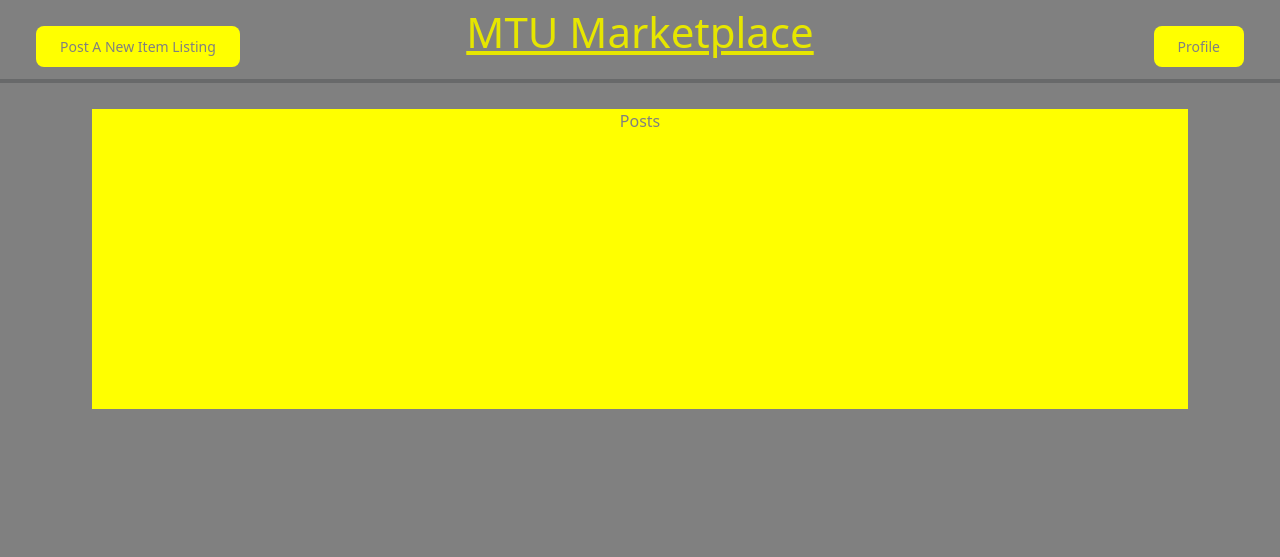
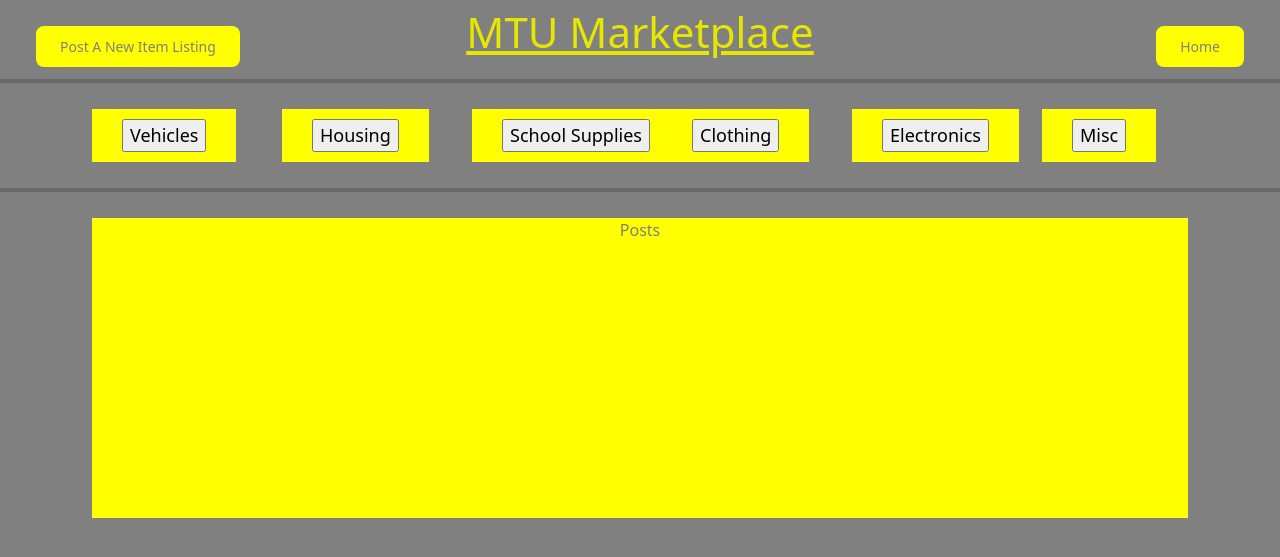
Before and after one commit to BarkBoard/main, a PHP site: page /posting.php in a window 1280 px wide. Shown: the top 557 px of the page. Run offline with PHP 8.4, Linux system fonts and the light colour scheme; data that the repository does not hold is empty.

Commit message:
fixed post deletion and home page links

```diff
--- a/posting.php
+++ b/posting.php
@@ -48,37 +48,55 @@ $category = $_POST["category"];
 		</div>
 
 
-   		<!-- login dropdown button and menu (needs fixing) -->
 		<div class="login">
-		<button onclick="profileFunc()" class="menubtn">
-			<!-- displaying name if logged in -->
-   			<?php
-			   if (isset($_SESSION['user'])){
-					echo($_SESSION['first_name']);
-					echo " ";
-					echo($_SESSION['last_name']);
-			   }else {
-				   echo "Profile";
-			   }
-			?>
-			<div class="dropdown-content-profile" id="profileDropdown">
-			<li><hr class="dropdown-divider" /></li>
-			<?php
-				if (!isset($_SESSION['user'])){
-					echo '<a href="loginPage.php">Log In</a><br>';
-					echo '<a href="register.php">Register</a>';
-			   }else {
-				   echo '<a href="changePass.php">Change Password</a><br>';
-				   echo '<a href="stop_session.php">Log Out</a><br>';
-				   echo '<a href="userPostings.php">My Profile</a>';
-			   }
-			?>
-			</div>
+			<button class="loginbtn" onclick="location.href='mtumarket.php'">
+			Home
+			</button>
 		</div>
 
 	</div>
 <hr size=6>
 
+<div class="container">
+	<div class="row">
+		<form action="posting.php" method="POST">
+			<div class ="row">
+				<div class="col-lg-2">
+					<button class="customDiv" type = "submit" name = "category" value = "Vehicles" onclick="location.href='posting.php'">
+						<input type = "Submit" name = "category" value="Vehicles">
+					</button>
+				</div>
+				<div class="col-lg-2">
+					<button class="customDiv" onclick="location.href='posting.php'">
+						<input type = "Submit" name = "category" value="Housing">
+					</button>
+				</div>
+				<div class="col-lg-2">
+					<button class="customDiv" onclick="location.href='posting.php'">
+						<input type = "Submit" name = "category" value="School Supplies">
+					</button>
+				</div>
+				<div class="col-lg-2">
+					<button class="customDiv" onclick="location.href='posting.php'">
+						<input type = "Submit" name = "category" value="Clothing">
+					</button>
+				</div>
+				<div class="col-lg-2">
+					<button class="customDiv" onclick="location.href='posting.php'">
+						<input type = "Submit" name = "category" value="Electronics">
+					</button>
+				</div>
+				<div class="col-lg-2">
+					<button class="customDiv" onclick="location.href='posting.php'">
+						<input type = "Submit" name = "category" value="Misc">
+					</button>
+				</div>
+			</div>
+		</form>
+	</div>
+</div>
+
+<hr size=6>
 
 <div class="container-sm">
 	<div class="row">
@@ -129,6 +147,7 @@ $category = $_POST["category"];
 						} else {
 							echo "0 results";
 						}
+						exit;
 					case 'Housing':
 						$sql = "select title, description, price, cond, address, rooms, baths, start_date, end_date, phone
 							from housing left outer join item using (item_id)
@@ -168,6 +187,7 @@ $category = $_POST["category"];
 						} else {
 							echo "0 results";
 						}
+						exit;
 					case 'Clothing':
 						$sql = "select title, description, price, cond, classification, gender, size, phone
 							from clothing left outer join item using (item_id)
@@ -201,6 +221,7 @@ $category = $_POST["category"];
 						} else {
 							echo "0 results";
 						}
+						exit;
 					case 'School Supplies':
 						$sql = "select title, description, price, cond, classification, quantity, phone
 								from school_sup left outer join item using (item_id)
@@ -233,6 +254,7 @@ $category = $_POST["category"];
 						} else {
 							echo "0 results";
 						}
+						exit;
 					case 'Electronics':
 						$sql = "select title, description, price, cond, manufacturer, classification, quantity, phone
 							from electronics left outer join item using (item_id)
@@ -268,6 +290,7 @@ $category = $_POST["category"];
 						} else {
 							echo "0 results";
 						}
+						exit;
 					case 'Misc':
 						$sql = "select title, description, price, cond, quantity, phone from misc left outer join item using (item_id) left outer join user on (item.user_id = user.user_id)
 								where category = 'Misc' order by views desc";
@@ -296,6 +319,7 @@ $category = $_POST["category"];
 						} else {
 							echo "0 results";
 						}
+						exit;
 				}
 				?>
 				<center>
--- a/userPostings.php
+++ b/userPostings.php
@@ -1,6 +1,6 @@
 <?php
-	include("serverconnect.php");
-   session_start();
+include("serverconnect.php");
+session_start();
 ?>
 
 <!DOCTYPE html>
@@ -61,6 +61,7 @@
 			<li><hr class="dropdown-divider" /></li>
 			<?php
 				if (!isset($_SESSION['user'])){
+					echo '<a href="mtumarket.php">Home</a><br>';
 					echo '<a href="loginPage.php">Log In</a><br>';
 					echo '<a href="register.php">Register</a>';
 			   }else {
```
Also changed, not shown: deletePost_a.php (+5 -5 lines), mtumarket.php (+15 -22 lines).
